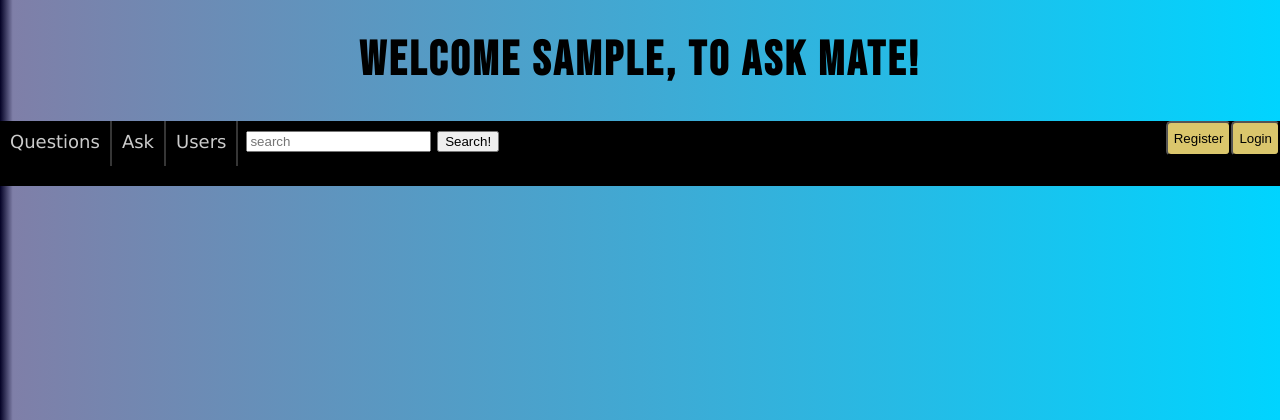
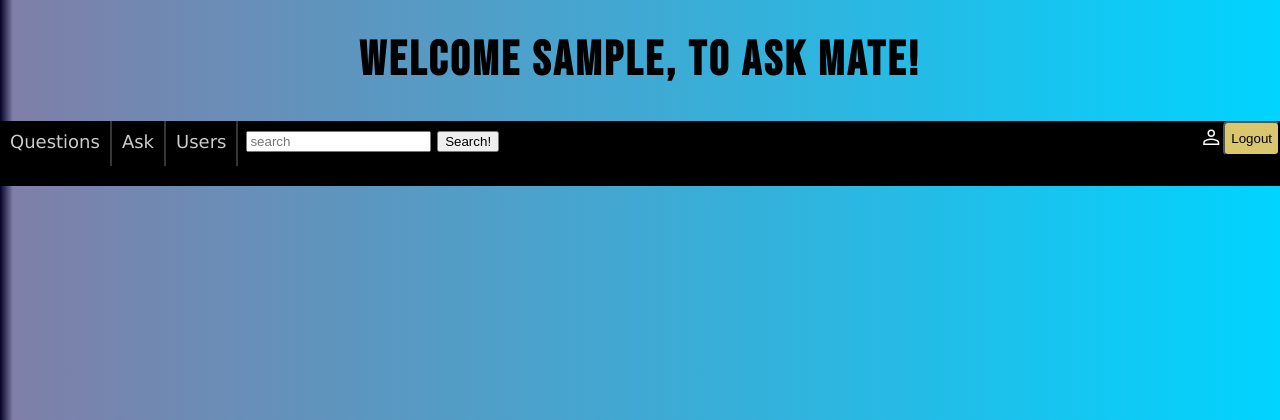
Before and after one commit to KZwolski/Ask-Mate, a Flask app: template templates/index.html in a window 1280 px wide. Shown: the top 420 px of the page. Run offline with Flask 2, Linux system fonts and the light colour scheme; the template is opened without the code that fills it, so the values that code supplies are empty; the visitor is signed in with stand-in values (Sample User, id 1).

Commit message:
buttons on main page modified

```diff
--- a/static/style.css
+++ b/static/style.css
@@ -89,15 +89,11 @@ a:hover
     float: left;
 
 }
-#login{
+.login{
     float: right;
     margin-bottom: 10px;
 }
-#register{
-    float:right;
-    margin-bottom: 10px;
 
-}
 
 .material-symbols-outlined {
   font-variation-settings:
@@ -141,3 +137,14 @@ a:hover
     height:20px;
     background-color: black;
 }
+#account
+{
+    float: right;
+    margin-bottom: 10px;
+    font-size: 30px;
+
+}
+#account:hover
+{
+    background-color: rgba(255, 255, 255, 0.24);
+}
--- a/templates/index.html
+++ b/templates/index.html
@@ -18,7 +18,6 @@
         {%else%}
             <h1>Welcome to ASK MATE!</h1>
         {% endif %}
-
     </div>
 
     <div id="menu">
@@ -31,17 +30,31 @@
             </label>
             <button type="submit">Search!</button>
         </form></div>
-        <div id="login">
+        {% if "user" in session %}
+            <div class="login">
+                <form action="/logout" method="GET">
+                    <button class="button1" type="submit">Logout</button>
+                </form>
+            </div>
+            <div id="account">
+                <a href ="/user">
+                    <span class="material-symbols-outlined">person</span>
+                </a>
+            </div>
+            <div style="clear:both"></div>
+        {%else%}
+            <div class="login">
                 <form action="/login" method="GET">
                     <button class="button1" type="submit">Login</button>
                 </form>
             </div>
-        <div id ="register">
+            <div class ="login">
                 <form action="/register" method="GET">
                     <button class="button1" type="submit">Register</button>
                 </form>
             </div>
             <div style="clear:both"></div>
+        {% endif %}
     </div>
     {% for question in last_five %}
     <a href=" {{ url_for('display_question', question_id=question.id) }}">
```
Lines whose indentation alone changed are shown as unchanged.
